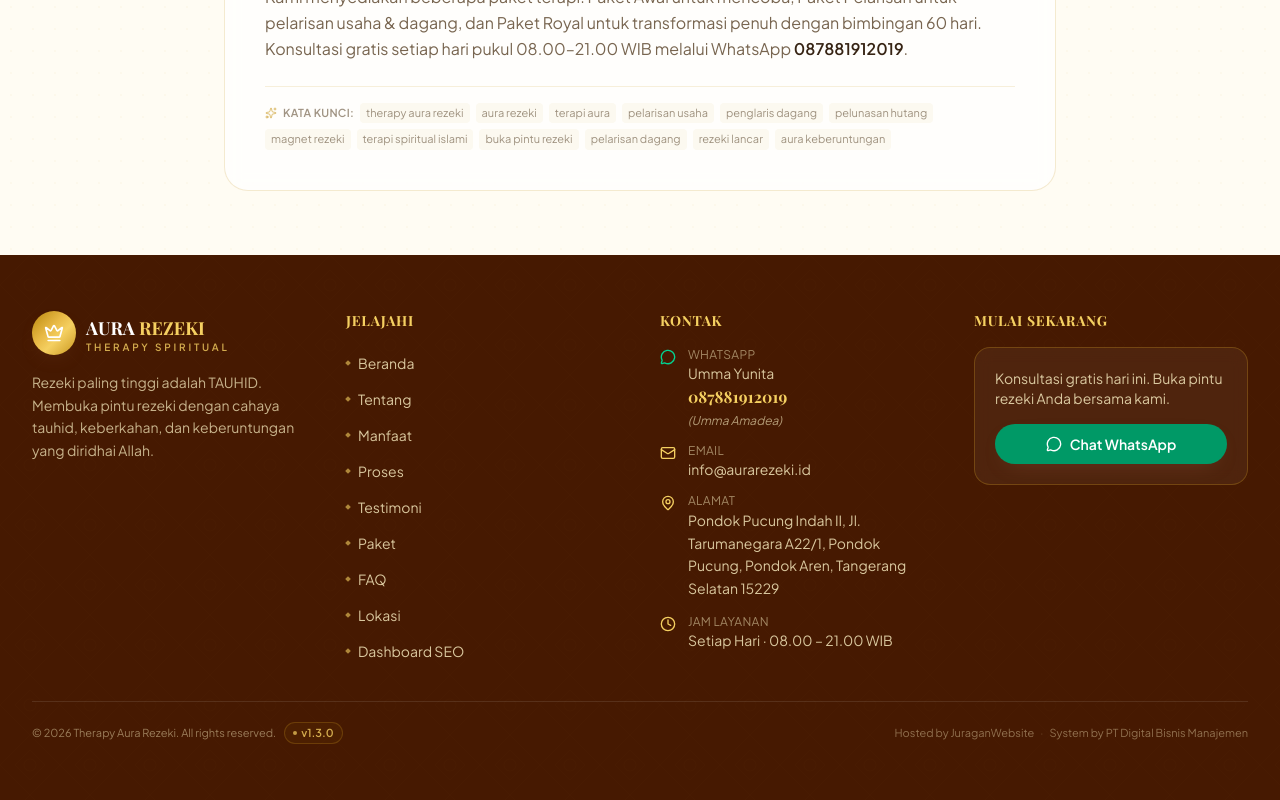
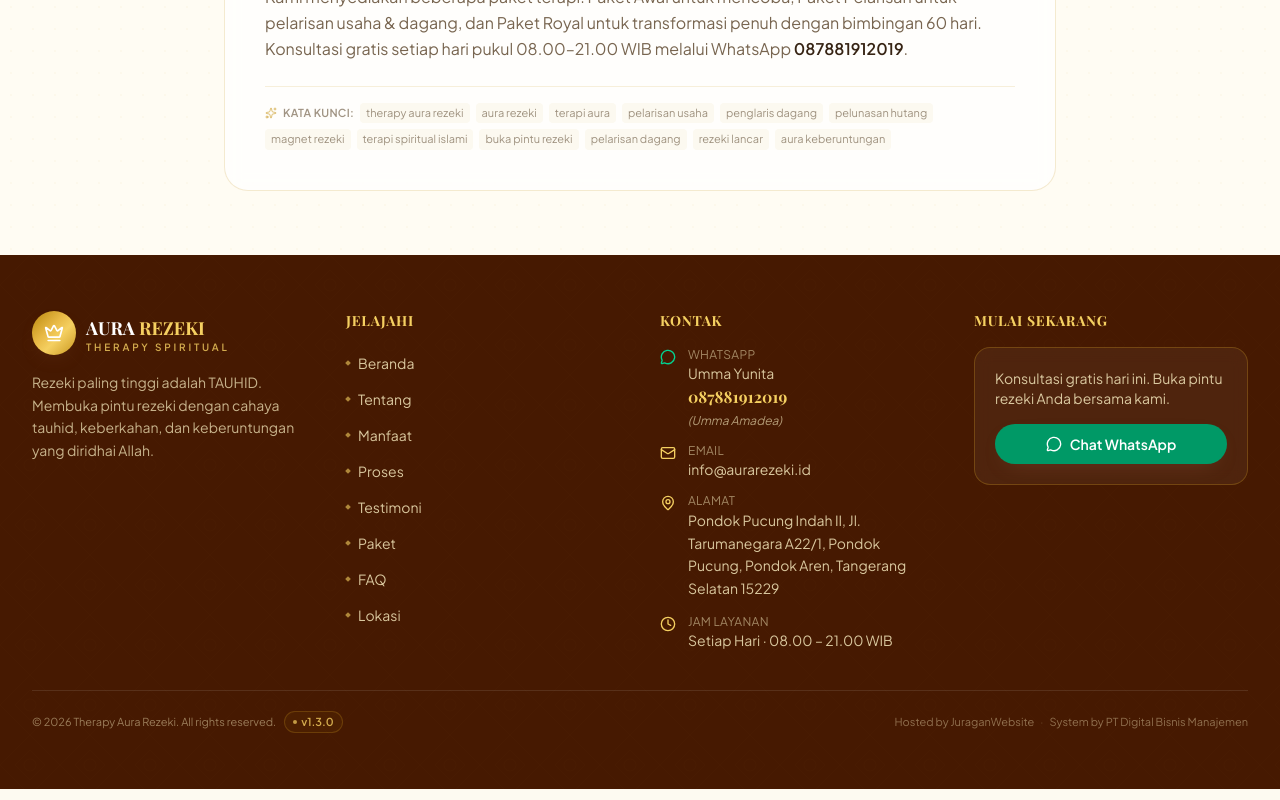
Before and after one commit to gunaracorp/aurarezeki, a Next.js app: page / in a window 1280 px wide. Shown: the part 11192-11992 px from the top of the page. Built offline with nearby package versions, Linux system fonts and the light colour scheme.

Commit message:
4eab1e5f-2a56-454a-99eb-a2fb4186e19a

```diff
--- a/src/app/robots.ts
+++ b/src/app/robots.ts
@@ -7,12 +7,12 @@ export default function robots(): MetadataRoute.Robots {
       {
         userAgent: "*",
         allow: "/",
-        disallow: ["/api/", "/_next/"],
+        disallow: ["/api/", "/_next/", "/seo"],
       },
       {
         userAgent: "Googlebot",
         allow: "/",
-        disallow: ["/api/"],
+        disallow: ["/api/", "/seo"],
       },
       {
         userAgent: "Googlebot-Image",
--- a/src/app/seo/page.tsx
+++ b/src/app/seo/page.tsx
@@ -2,11 +2,12 @@ import type { Metadata } from "next";
 import { SeoDashboard } from "@/components/aura/seo-dashboard";
 import { SEO } from "@/lib/seo-data";
 
+// Hidden internal route — no public links point here.
+// Not indexed by search engines (noindex).
 export const metadata: Metadata = {
-  title: "SEO Dashboard — Skor & Status SEO Organik",
-  description:
-    "Dashboard SEO built-in: skor SEO, meta tags, structured data (Schema.org JSON-LD), sitemap, robots.txt, dan analisis kata kunci Therapy Aura Rezeki.",
-  robots: { index: true, follow: true },
+  title: "Internal SEO Dashboard",
+  description: "Internal SEO monitoring dashboard. Not publicly listed.",
+  robots: { index: false, follow: false },
 };
 
 export default function SeoPage() {
--- a/src/components/aura/footer.tsx
+++ b/src/components/aura/footer.tsx
@@ -66,15 +66,6 @@ export function Footer() {
                   </a>
                 </li>
               ))}
-              <li>
-                <a
-                  href="/seo"
-                  className="group inline-flex items-center gap-2 text-sm text-amber-100/80 transition-colors hover:text-gold-light"
-                >
-                  <span className="h-1 w-1 rotate-45 bg-gold-light/60 transition-transform group-hover:scale-150" />
-                  Dashboard SEO
-                </a>
-              </li>
             </ul>
           </div>
 
```
